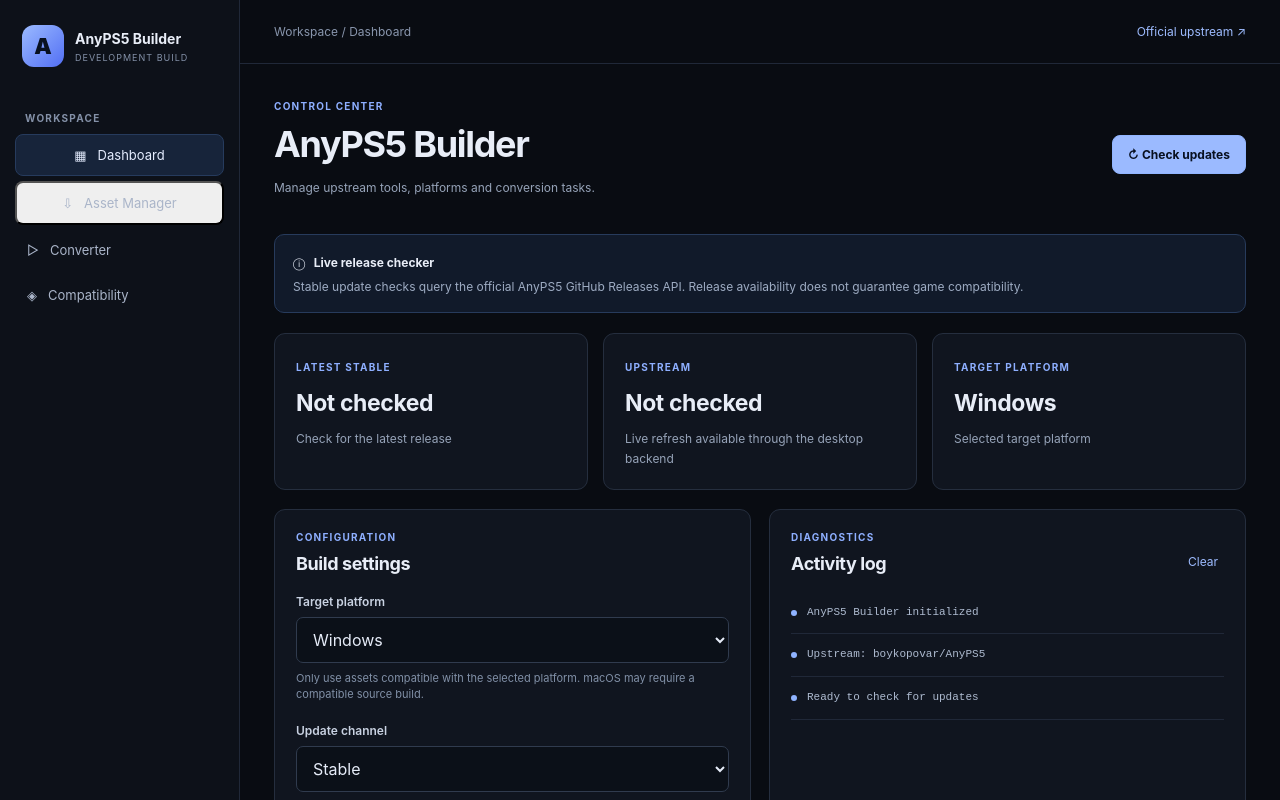
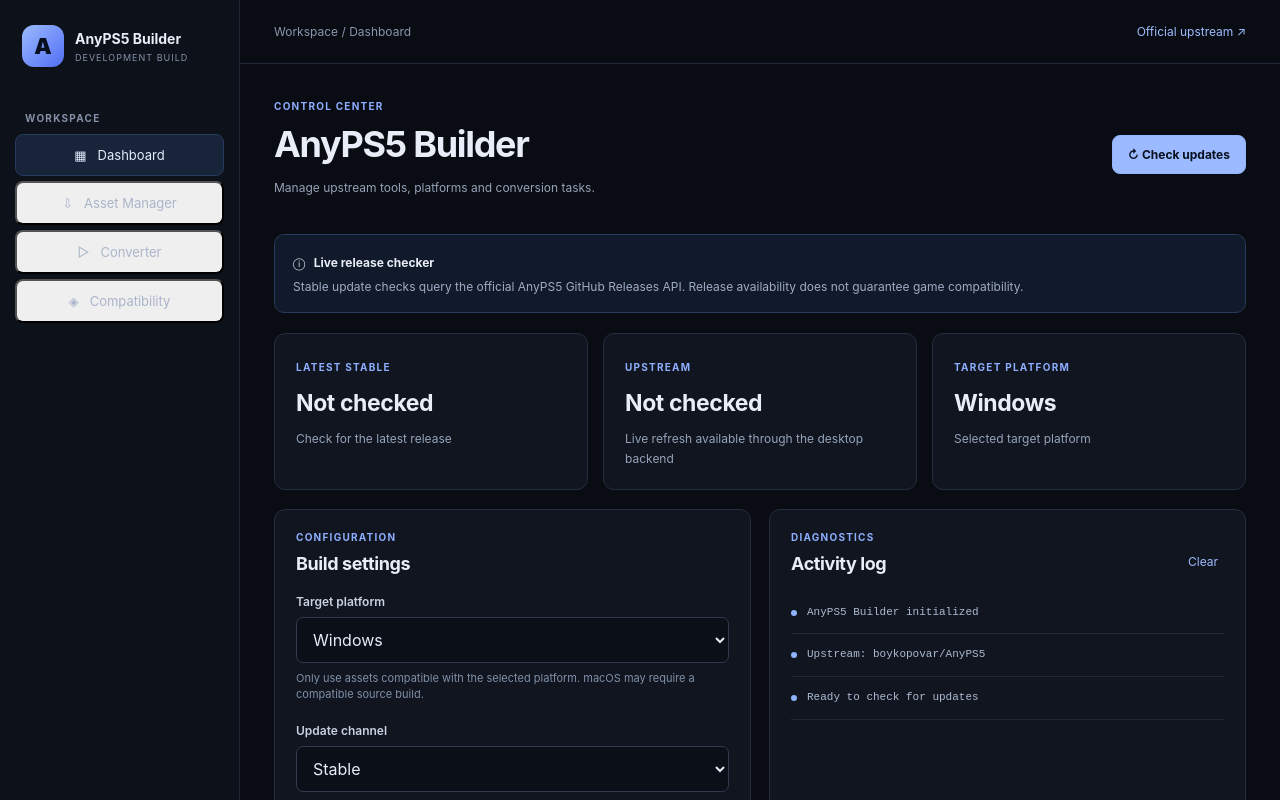
Before and after one commit to fzfalcon/AnyPS5-Builder, a React (Vite) app in the folder anyps5-builder-app/: page / in a window 1280 px wide. Shown: the top 800 px of the page. Built offline with nearby package versions, Linux system fonts and the light colour scheme.

Commit message:
Add Converter and Compatibility navigation pages

```diff
--- a/anyps5-builder-app/src/App.tsx
+++ b/anyps5-builder-app/src/App.tsx
@@ -77,7 +77,7 @@
     };
   }, []);
 
-  const [activeView, setActiveView] = useState<"Dashboard" | "Asset Manager">("Dashboard");
+  const [activeView, setActiveView] = useState<"Dashboard" | "Asset Manager" | "Converter" | "Compatibility">("Dashboard");
   const [localAssets, setLocalAssets] = useState<LocalAsset[]>([]);
   const [assetsLoading, setAssetsLoading] = useState(false);
   const [assetsError, setAssetsError] = useState("");
@@ -276,8 +276,18 @@
         >
           ⇩ &nbsp; Asset Manager
         </button>
-        <div className="nav">▷ &nbsp; Converter</div>
-        <div className="nav">◈ &nbsp; Compatibility</div>
+        <button
+          className={`nav ${activeView === "Converter" ? "active" : ""}`}
+          onClick={() => setActiveView("Converter")}
+        >
+          ▷ &nbsp; Converter
+        </button>
+        <button
+          className={`nav ${activeView === "Compatibility" ? "active" : ""}`}
+          onClick={() => setActiveView("Compatibility")}
+        >
+          ◈ &nbsp; Compatibility
+        </button>
 
         <div className="sidebar-status">
           <span className="dot" /> Interface ready
@@ -350,6 +360,16 @@
                   </div>
                 )}
               </article>
+            </>
+          ) : activeView === "Converter" ? (
+            <>
+              <div className="heading"><div><p className="eyebrow">CONVERSION WORKSPACE</p><h1>Converter</h1><p className="muted">Local asset workspace.</p></div></div>
+              <article className="panel"><h2>Local assets</h2><p>{localAssets.length} asset(s) detected.</p>{localAssets.map((asset) => <p key={asset.name}>{asset.name}</p>)}<p className="muted">Conversion is not implemented yet.</p></article>
+            </>
+          ) : activeView === "Compatibility" ? (
+            <>
+              <div className="heading"><div><p className="eyebrow">RELEASE DOCUMENTATION</p><h1>Compatibility</h1><p className="muted">Local compatibility document status.</p></div></div>
+              <article className="panel"><h2>Compatibility data</h2><p>{localAssets.some((asset) => asset.name.toLowerCase() === "compatibility.md") ? "COMPATIBILITY.md is present; parsing is not implemented yet." : "COMPATIBILITY.md is not listed in local assets."}</p></article>
             </>
           ) : (
           <>
```
